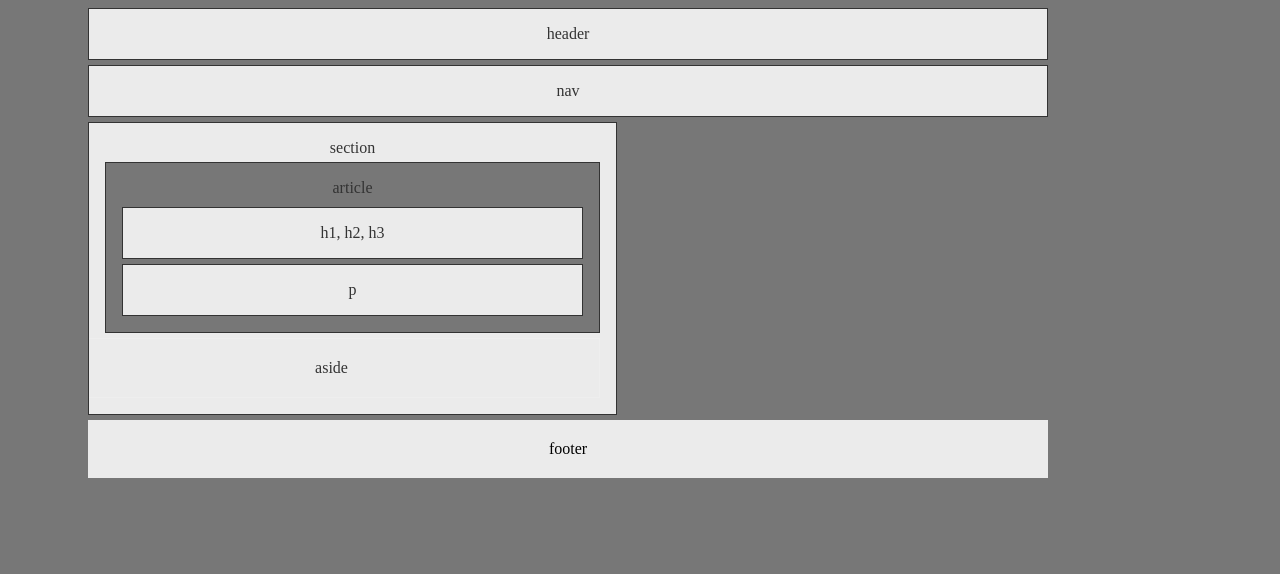
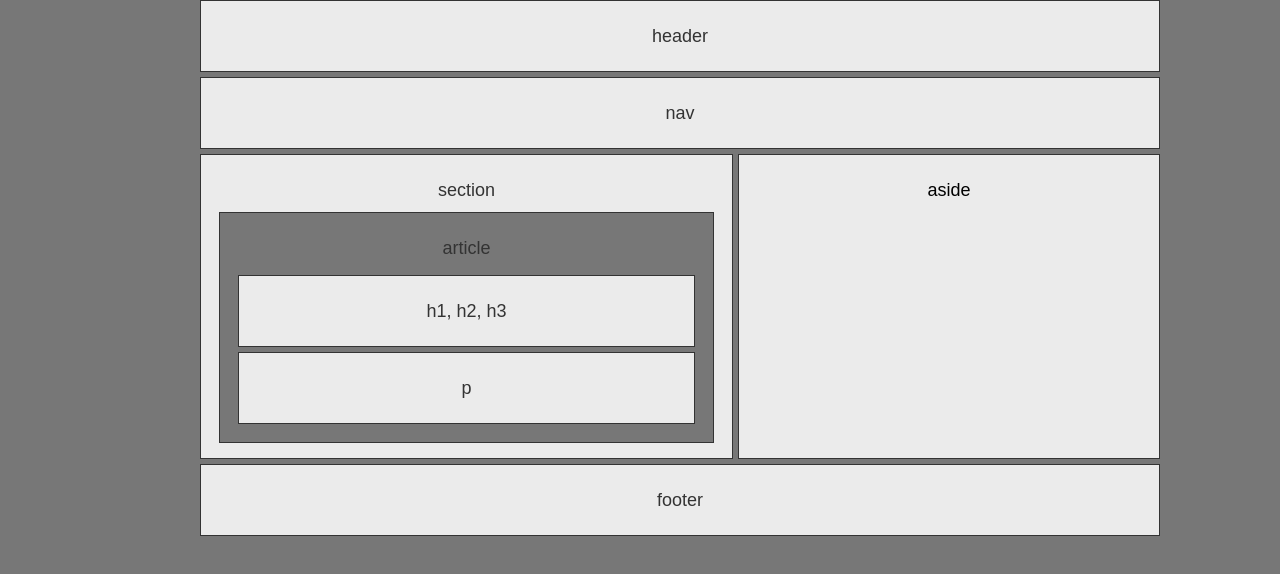
Before and after one commit to erikmcdaniel/HW-Wireframe, a plain HTML site: page index.html in a window 1280 px wide. Drawn offline with Linux system fonts and the light colour scheme.

Commit message:
updated css on aside

```diff
--- a/index.html
+++ b/index.html
@@ -4,7 +4,7 @@
   <meta charset="UTF-8">
   <meta name="viewport" content="width=device-width, initial-scale=1.0">
   <meta http-equiv="X-UA-Compatible" content="ie=edge">
-  <title>wireframe-w01hw</title>
+  <title>HW-Wireframe</title>
   <link rel="stylesheet" type="text/css" href="style.css">
 </head>
 <body>
@@ -23,10 +23,13 @@
       <div class="box1">h1, h2, h3</div>
       <div class="box2">p</div>
     </div>
-    <aside>
-          aside
-    </aside>
   </section>
+
+  <aside>
+        aside
+  </aside>
+
+  <div class="clear"></div>
 
   <footer>
     footer
--- a/style.css
+++ b/style.css
@@ -6,44 +6,46 @@
 }
 body {
   width: 960px;
+  margin: auto;
+  font-family: Arial, "Helvetica Neue", Helvetica, sans-serif;
+  font-size: 18px;
+  line-height: 34px;
 }
-header {
+header, nav, footer {
   background: #ebebeb;
   color: #333;
   margin-bottom: 5px;
   border: #333 1px solid;
   padding: 1em;
+  display: block;
 }
-nav {
+.section{
+  float: left;
+  width: 495px;
+  height: 267px;
   background: #ebebeb;
   color: #333;
   margin-bottom: 5px;
   border: #333 1px solid;
   padding: 1em;
-}
-.section{
-  float: left;
-  width: 495px;
-  /*width: 100%;*/
-  background: #ebebeb;
-  color: #333;
-  margin-bottom: 5px;
-  border: #333 1px solid;
-  padding: 1em;
-  overflow: auto;
+  overflow: hidden;
   display: block;
-  clear: both;
+  /*clear: both;*/
 }
 /*I was not able to get "aside" to float right*/
+/*fixed on 12/04/17*/
 aside{
   float: right;
-  width: 100%;
-  /*height: 200px;*/
-  /*display: inherit;*/
-  padding: 20px;
+  width: 40%;
+  height: 267px;
+  display: block;
+  padding: 1em;
+  overflow: hidden;
+  margin-bottom: 5px;
   /*margin-right: 30px;*/
   background: #ebebeb;
-  border: 1px solid #eee;
+  border: #333 1px solid;
+
 }
 .article{
   padding: 1em;
@@ -67,8 +69,6 @@ aside{
   /*margin-right: 30px;*/
   /*margin-left: 30px;*/
 }
-footer{
-  padding: 20px;
+.clear {
   clear: both;
-  background: #ebebeb;
 }
```
Also changed, not shown: 1 other file.
